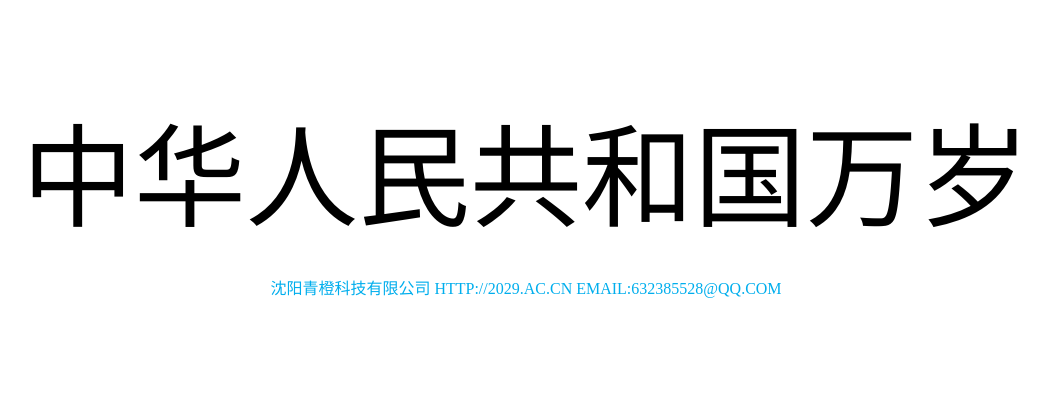
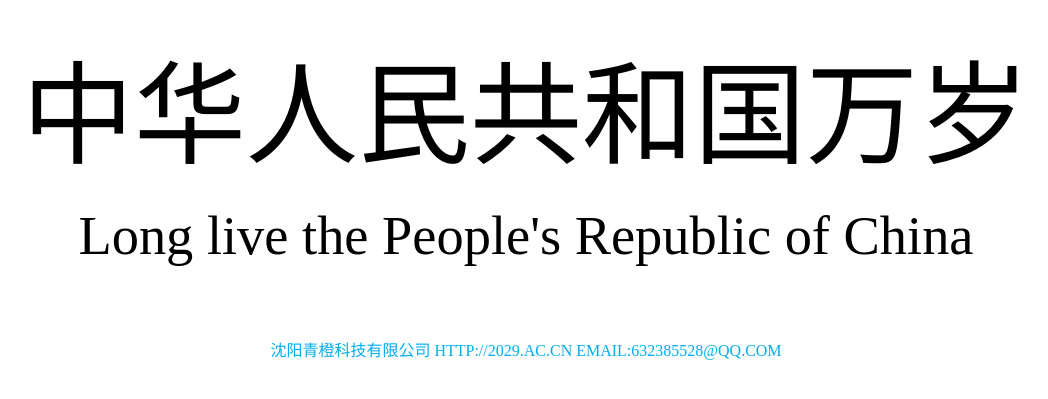
Before and after one commit to dylanbai8/Long_live_the_Peoples_Republic_of_China, a plain HTML site: page index.html in a window 1280 px wide. Shown: the part 185-584 px from the top of the page, without its empty margins (114-1162 px from the left). Drawn offline with Linux system fonts and the light colour scheme.

Commit message:
Update index.html

```diff
--- a/index.html
+++ b/index.html
@@ -14,6 +14,7 @@
 * {font-family:"Microsoft Yahei";margin:0;font-weight:lighter;text-decoration:none;text-align:center;line-height:2.2em;}
 html,body {height:100%;}
 h1 {font-size:7em;line-height:1em;}
+h2 {font-size:3.4em;line-height:1em;}
 table {width:100%;height:100%;border:0;}
 a {color:#00AEED;}
 </style>
@@ -31,6 +32,9 @@ a {color:#00AEED;}
 
 <h1>中华人民共和国万岁</h1>
 <br>
+<h2>Long live the People's Republic of China</h2>
+<br>
+<br>
 <p>
 <a href="http://2029.ac.cn">沈阳青橙科技有限公司 HTTP://2029.AC.CN EMAIL:632385528@QQ.COM</a>
 </p>
```
